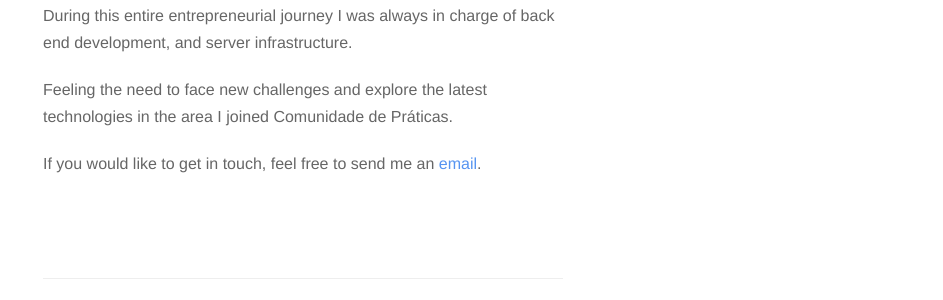
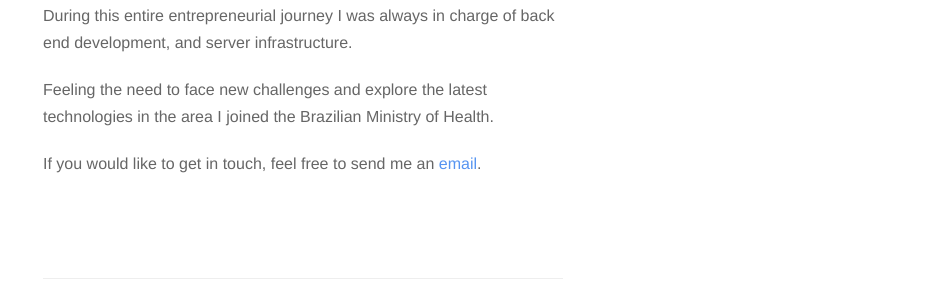
Before and after one commit to saviogl/saviogl.github.io, a Jekyll site: the page built from about.md, in a window 1280 px wide. Shown: the part 918-1218 px from the top of the page, without its empty margins (337-1280 px from the left). Built offline with Jekyll 4.4.1, drawn with Linux system fonts in a browser that asks for light colours; nearby versions of some CDN libraries.

Commit message:
Update footer

```diff
--- a/about.md
+++ b/about.md
@@ -15,7 +15,7 @@ During that time I have interned at [Accenture](https://www.accenture.com) where
 
 After working at Accenture for five years and with the rise of mobile development and more complex web applications I got involved with the startup world and decided co-found two technology companies: [Brick](http://www.bricksoftwares.com) - a company that helps other business expand their operations via mobile applications, and Cient - a web based marketplace for online live classes. During this entire entrepreneurial journey I was always in charge of back end development, and server infrastructure.
 
-Feeling the need to face new challenges and explore the latest technologies in the area I joined Comunidade de Práticas.
+Feeling the need to face new challenges and explore the latest technologies in the area I joined the Brazilian Ministry of Health.
 
 If you would like to get in touch, feel free to send me an [email](mailto:{{ site.email }}).
 
```
